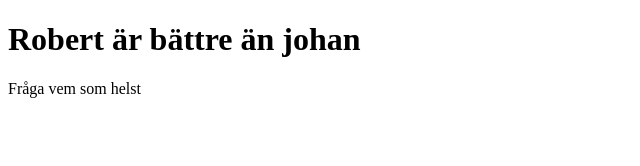
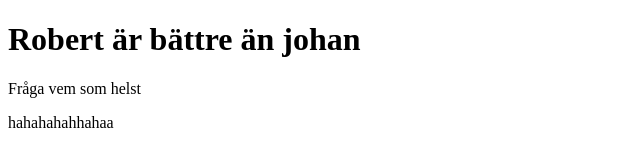
Before and after one commit to Robert-AG/Robert-AG.github.io, a plain HTML site: page index.html in a window 1280 px wide. Shown: the whole page, without its empty margins (0-640 px from the left). Drawn offline with Linux system fonts and the light colour scheme.

Commit message:
test 001

```diff
--- a/index.html
+++ b/index.html
@@ -6,5 +6,7 @@
 
 <p>Fråga vem som helst</p>
 
+<p>hahahahahhahaa</p>
+
 </body>
 </html>
```
